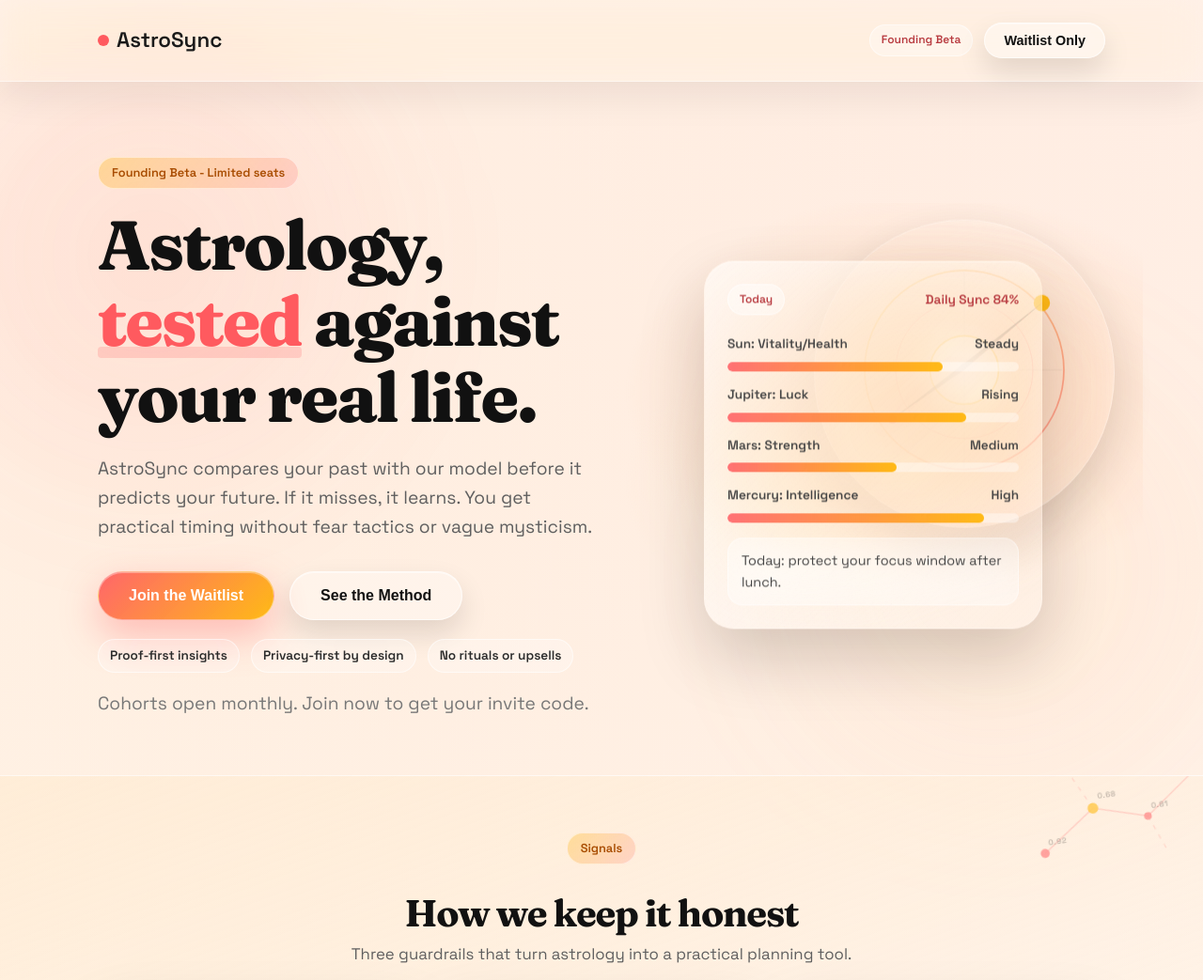
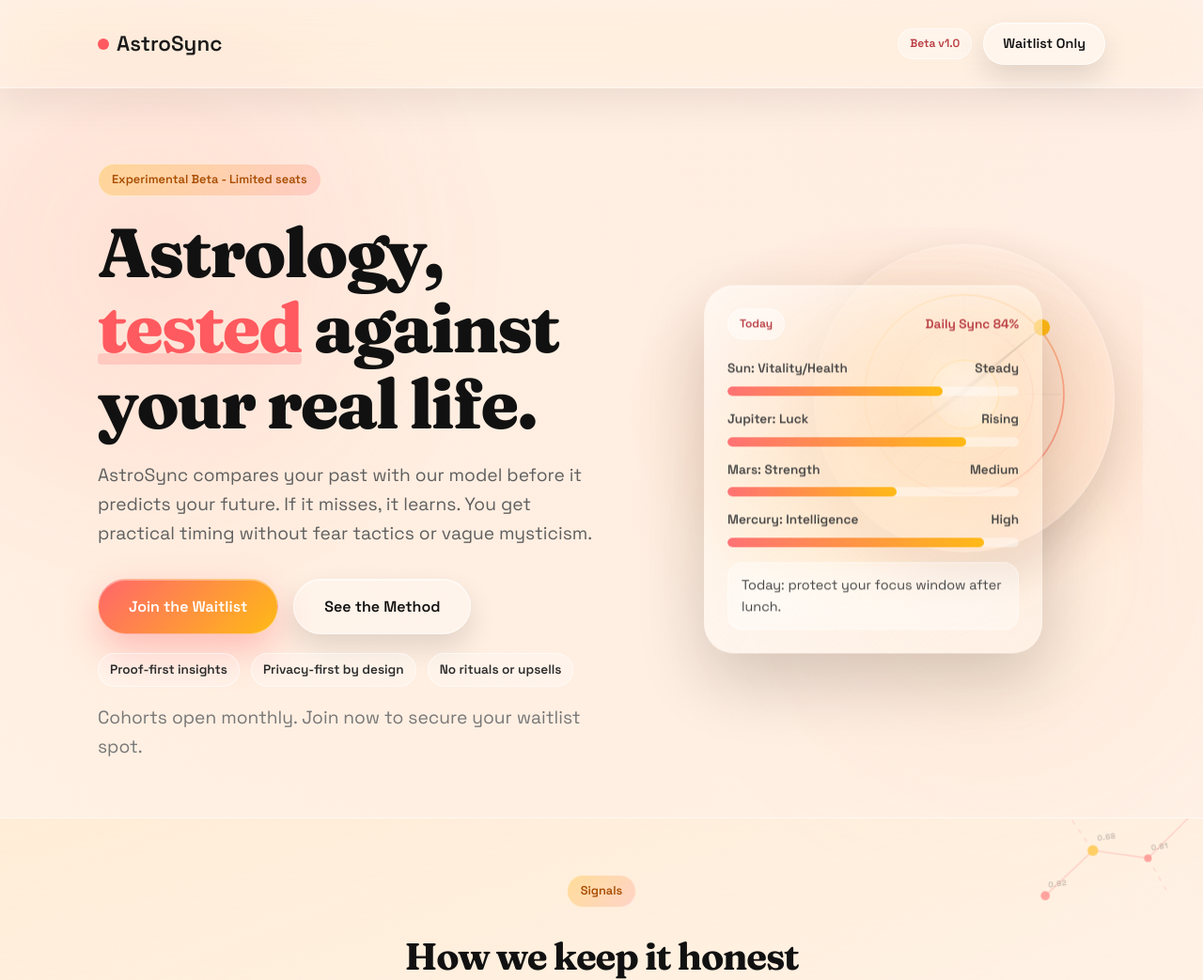
Before and after one commit to apal21/astrosync-landing-website, a plain HTML site: page index.html in a window 1280 px wide. Shown: the top 1043 px of the page at 94% size. Drawn offline with Linux system fonts and the light colour scheme.

Commit message:
UI fixes

```diff
--- a/index.html
+++ b/index.html
@@ -32,6 +32,7 @@
 
         /* --- RESET & BASE --- */
         * { margin: 0; padding: 0; box-sizing: border-box; }
+        html { scroll-behavior: smooth; }
 
         body {
             background-color: var(--bg-color);
@@ -274,6 +275,10 @@
             color: #2B2B2B;
             backdrop-filter: blur(var(--glass-blur)) saturate(180%);
             -webkit-backdrop-filter: blur(var(--glass-blur)) saturate(180%);
+        }
+
+        #how-it-works {
+            scroll-margin-top: 120px;
         }
         .hero-footnote {
             font-size: 0.95rem;
@@ -1122,8 +1127,8 @@
         <div class="container nav-inner">
             <div class="logo"><div class="logo-dot"></div> AstroSync</div>
             <div class="nav-actions">
-                <span class="nav-badge">Founding Beta</span>
-                <button class="btn btn-secondary" style="padding: 10px 20px; font-size: 0.9rem;">Waitlist Only</button>
+                <span class="nav-badge">Beta v1.0</span>
+                <a class="btn btn-secondary" href="https://forms.gle/RSxu7EPwGrvGCxPCA" target="_blank" rel="noopener noreferrer" style="padding: 10px 20px; font-size: 0.9rem;">Waitlist Only</a>
             </div>
         </div>
     </nav>
@@ -1131,19 +1136,19 @@
     <header class="hero">
         <div class="container hero-grid">
             <div class="hero-copy reveal" style="--delay: 0.05s;">
-                <span class="tag">Founding Beta - Limited seats</span>
+                <span class="tag">Experimental Beta - Limited seats</span>
                 <h1>Astrology, <span class="highlight">tested</span> against your real life.</h1>
                 <p>AstroSync compares your past with our model before it predicts your future. If it misses, it learns. You get practical timing without fear tactics or vague mysticism.</p>
                 <div class="hero-buttons">
-                    <button class="btn btn-primary">Join the Waitlist</button>
-                    <button class="btn btn-secondary">See the Method</button>
+                    <a class="btn btn-primary" href="https://forms.gle/RSxu7EPwGrvGCxPCA" target="_blank" rel="noopener noreferrer">Join the Waitlist</a>
+                    <a class="btn btn-secondary" href="#how-it-works">See the Method</a>
                 </div>
                 <div class="hero-proof">
                     <span>Proof-first insights</span>
                     <span>Privacy-first by design</span>
                     <span>No rituals or upsells</span>
                 </div>
-                <p class="hero-footnote">Cohorts open monthly. Join now to get your invite code.</p>
+                <p class="hero-footnote">Cohorts open monthly. Join now to secure your waitlist spot.</p>
             </div>
             <div class="hero-visual reveal" style="--delay: 0.15s;">
                 <div class="hero-orbit float" aria-hidden="true">
@@ -1346,7 +1351,7 @@
         </div>
     </section>
 
-    <section class="steps">
+    <section class="steps" id="how-it-works">
         <div class="section-orbit orbit-steps" aria-hidden="true">
             <svg viewBox="0 0 220 320" xmlns="http://www.w3.org/2000/svg" aria-hidden="true">
                 <line class="constellation-line" x1="110" y1="30" x2="110" y2="290"/>
@@ -1372,8 +1377,8 @@
             <div class="step-row">
                 <div class="step-text">
                     <span class="step-num">01</span>
-                    <h3>Get your invite</h3>
-                    <p>We keep cohorts small to improve accuracy and learn faster. Join the waitlist to reserve your spot.</p>
+                    <h3>Join the waitlist</h3>
+                    <p>We keep cohorts small to improve accuracy and learn faster. Add your name to reserve a spot.</p>
                 </div>
                 <div class="step-visual">🎟️</div>
             </div>
@@ -1465,9 +1470,9 @@
         <div class="container">
             <h2 style="margin-bottom: 24px;">Ready to sync your week?</h2>
             <p style="font-size: 1.2rem; color: var(--text-muted); margin-bottom: 40px;">
-                Founding beta is free while we test and learn. We will only invite a limited number each month.
+                Founding beta is free while we test and learn. We will only open a limited number of spots each month.
             </p>
-            <button class="btn btn-primary" style="padding: 20px 50px; font-size: 1.2rem;">Join the Waitlist</button>
+            <a class="btn btn-primary" href="https://forms.gle/RSxu7EPwGrvGCxPCA" target="_blank" rel="noopener noreferrer" style="padding: 20px 50px; font-size: 1.2rem;">Join the Waitlist</a>
         </div>
     </section>
 
```
